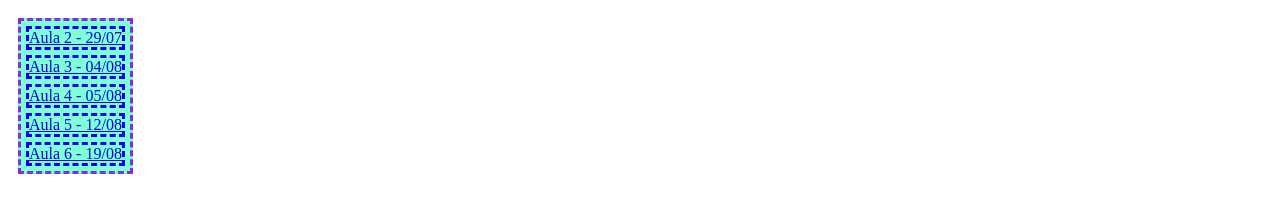
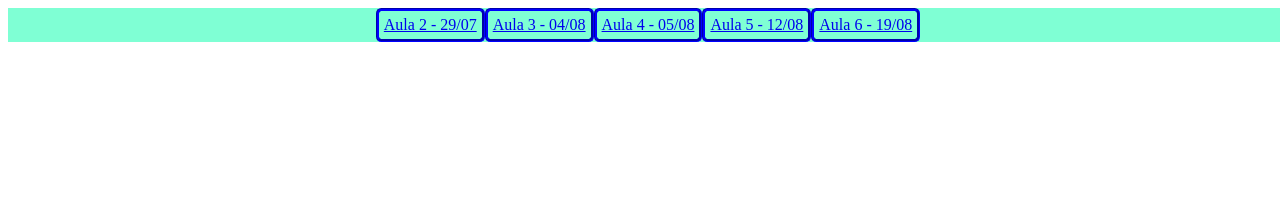
Before and after one commit to Vitor-rs/Desenvolvimento-Web-1, a plain HTML site: page Aulas/Numero-da-aula_Index.html in a window 1280 px wide. Drawn offline with Linux system fonts and the light colour scheme.

Commit message:
atualizado

```diff
--- a/Aulas/style.css
+++ b/Aulas/style.css
@@ -5,21 +5,20 @@ html, body {
 
 .container {
   background-color: aquamarine;
-  position: absolute;
-  display: flexbox;
-  justify-content: space-evenly;
-  align-content: space-between;
+  display: flex;
+  justify-content: center;
+  align-content: center;
 
-  margin: 10px;
-  border-style: dashed;
   border-color: blueviolet;
 }
 
-.aula {
-  position: relative;
-  display: flexbox;
-  justify-content: space-evenly;
-  margin: 5px;
-  border-style: dashed;
+.container .aula {
+  display: flex;
+  padding: 5px;
+  justify-content: center;
+  align-content: center;
+
+  border-style: groove;
+  border-radius: 4pt;
   border-color: blue;
 }
```
